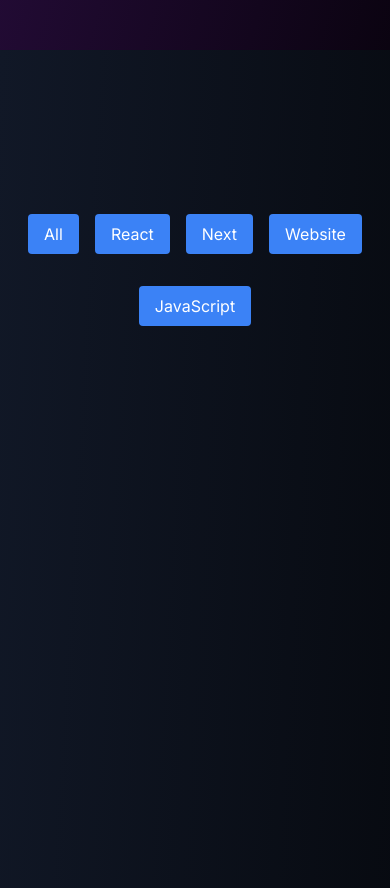
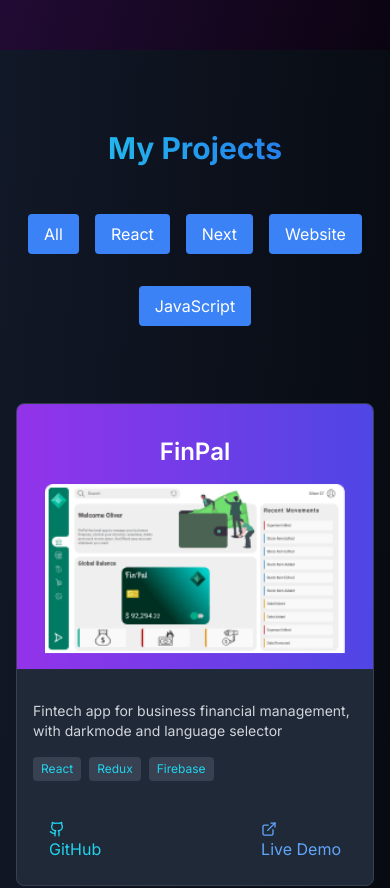
Before and after one commit to KurtGuardia/Kurt-portfolio, a Next.js app: page / in a window 390 px wide. Shown: the part 4200-5088 px from the top of the page. Built offline with nearby package versions, Linux system fonts and the light colour scheme.

Commit message:
hotfix(projects) But appearin in small mobile hot fix

```diff
--- a/components/projects.tsx
+++ b/components/projects.tsx
@@ -177,21 +177,25 @@
   const sectionRef = useRef(null)
 
   useEffect(() => {
+    const offset =
+      typeof window !== 'undefined' && window.innerHeight < 700
+        ? 80
+        : 150
+
     const observer = new IntersectionObserver(
       ([entry]) => {
         if (entry.isIntersecting) {
-          const rect = entry.boundingClientRect
-          // Add 50px offset before changing visibility
-          if (rect.top < window.innerHeight - 150) {
-            controls.start({ opacity: 1, y: 0 })
-            setIsVisible(true)
-          }
+          controls.start({ opacity: 1, y: 0 })
+          setIsVisible(true)
         } else {
           controls.start({ opacity: 0, y: 20 })
           setIsVisible(false)
         }
       },
-      { threshold: 0.1 },
+      {
+        threshold: 0,
+        rootMargin: `0px 0px -${offset}px 0px`,
+      },
     )
 
     if (sectionRef.current) {
```
